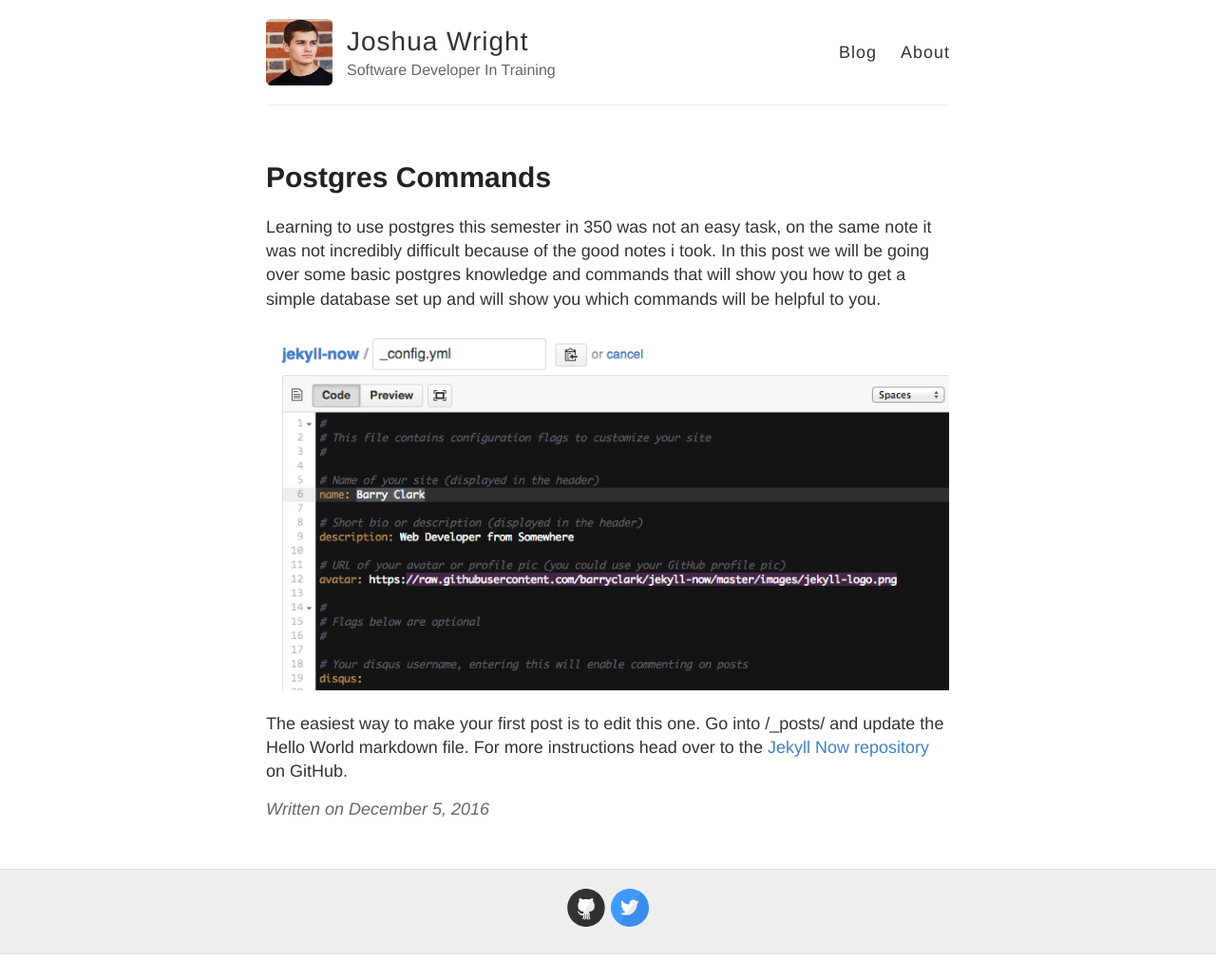
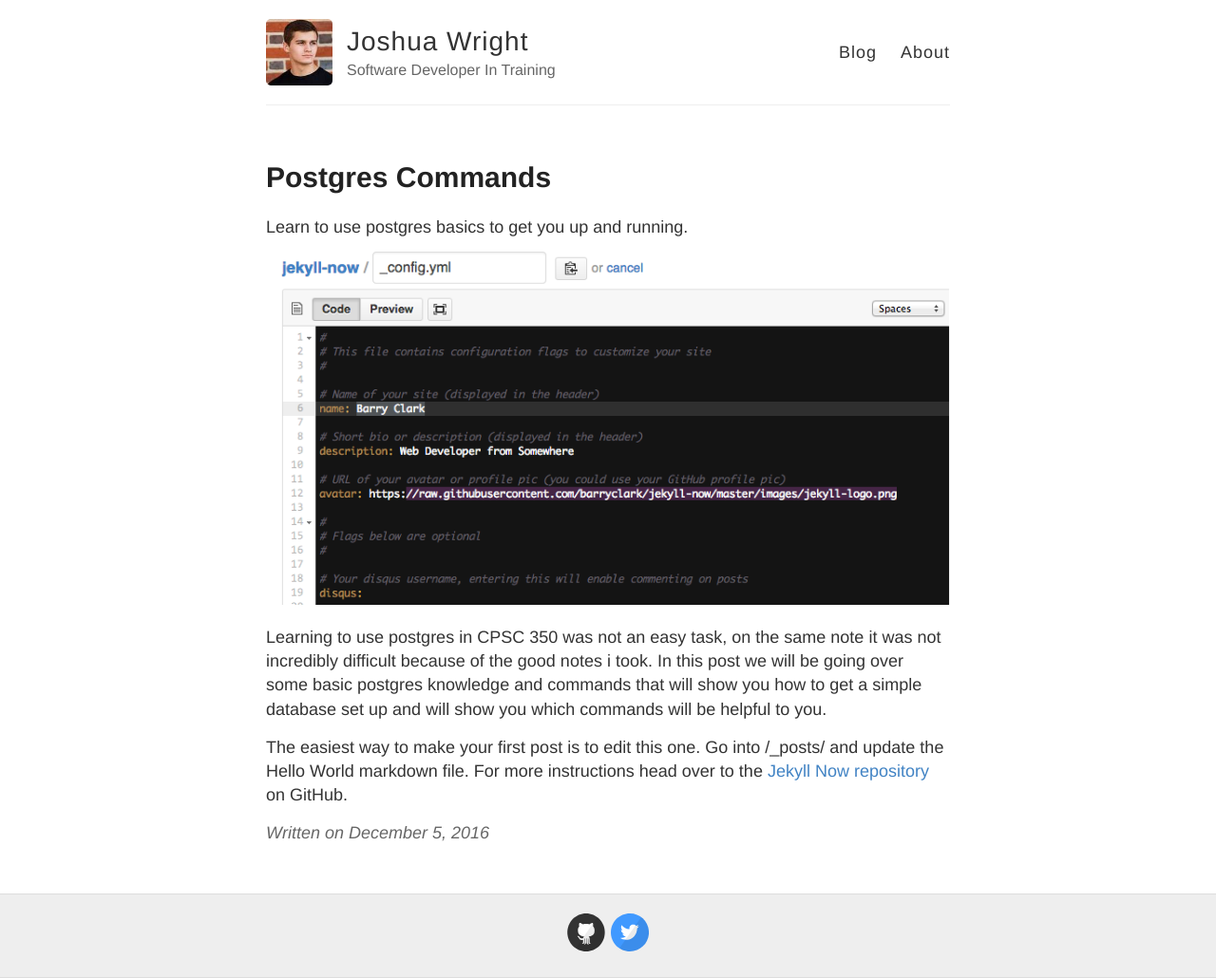
Before and after one commit to JoshTWright/devBlog, a Jekyll site: the page built from _posts/2016-12-5-Hello-World.md, in a window 1280 px wide. Shown: the whole page at 95% size. Built offline with Jekyll 4.4.1, drawn with Linux system fonts in a browser that asks for light colours; before the commit the page ends 1005 px from its top, so only the background shows below that.

Commit message:
Update 2016-12-5-Hello-World.md

```diff
--- a/_posts/2016-12-5-Hello-World.md
+++ b/_posts/2016-12-5-Hello-World.md
@@ -3,8 +3,9 @@ layout: post
 title: Postgres Commands
 ---
 
-Learning to use postgres this semester in 350 was not an easy task, on the same note it was not incredibly difficult because of the good notes i took. In this post we will be going over some basic postgres knowledge and commands that will show you how to get a simple database set up and will show you which commands will be helpful to you.
-
+Learn to use postgres basics to get you up and running.
 ![_config.yml]({{ site.baseurl }}/images/config.png)
 
+Learning to use postgres in CPSC 350 was not an easy task, on the same note it was not incredibly difficult because of the good notes i took. In this post we will be going over some basic postgres knowledge and commands that will show you how to get a simple database set up and will show you which commands will be helpful to you.
+
 The easiest way to make your first post is to edit this one. Go into /_posts/ and update the Hello World markdown file. For more instructions head over to the [Jekyll Now repository](https://github.com/barryclark/jekyll-now) on GitHub.
```
